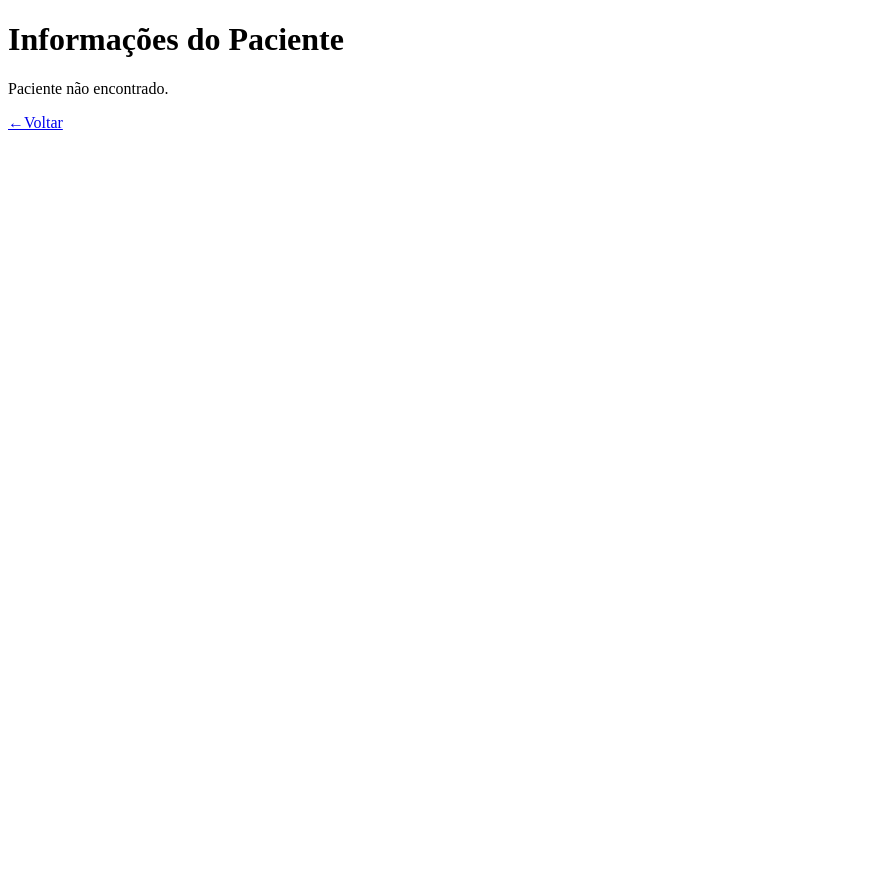
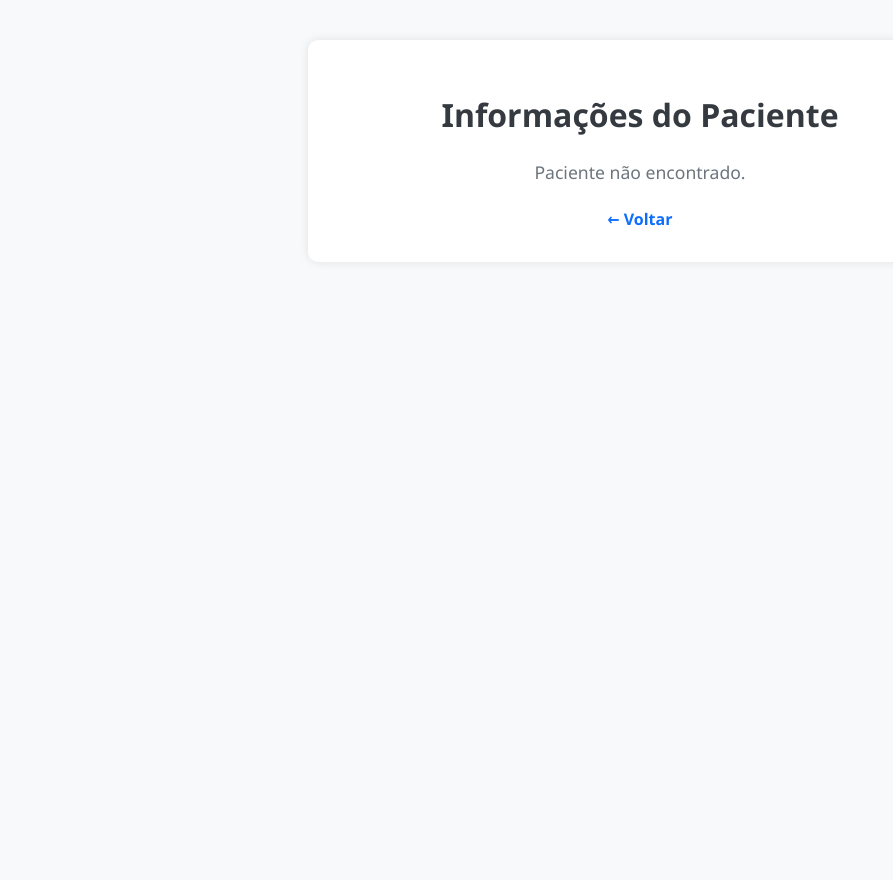
Before and after one commit to Awther11/Projeto-Integrador-I, a Flask app: template frontend/templates/detalhes_pacientes.html in a window 1280 px wide. Shown: the whole page, without its empty margins (0-893 px from the left). Before the commit the page ends 130 px from the top, so only its background shows below. Run offline with Flask 3, Linux system fonts and the light colour scheme; the template is opened without the code that fills it, so the values that code supplies are empty.

Commit message:
Cria estrutura inicial da tela de detalhes do pacientes

```diff
--- /dev/null
+++ b/frontend/templates/css/detalhes_pacientes.css
@@ -0,0 +1,61 @@
+body {
+    background-color: #f8f9fa;
+    font-family: 'Segoe UI', Tahoma, Geneva, Verdana, sans-serif;
+    display: flex;
+    justify-content: center;
+    align-items: flex-start;
+    min-height: 100vh;
+    padding-top: 2rem;
+    padding-bottom: 2rem;
+}
+
+.container {
+    background-color: white;
+    padding: 2rem;
+    border-radius: 10px;
+    box-shadow: 0 0 10px rgba(0, 0, 0, 0.1);
+    max-width: 600px;
+    width: 100%;
+}
+
+h1 {
+    color: #343a40;
+    margin-bottom: 1.5rem;
+    text-align: center;
+}
+
+ul {
+    list-style: none;
+    padding: 0;
+    margin-bottom: 1.5rem;
+}
+
+li {
+    margin-bottom: 0.8rem;
+    font-size: 1.1rem;
+    color: #495057;
+}
+
+li strong {
+    color: #212529;
+}
+
+p {
+    text-align: center;
+    color: #6c757d;
+    font-size: 1.1rem;
+    margin-bottom: 1.5rem;
+}
+
+a {
+    display: block;
+    margin-top: 1.5rem;
+    color: #0d6efd;
+    text-decoration: none;
+    text-align: center;
+    font-weight: bold;
+}
+
+a:hover {
+    text-decoration: underline;
+}
--- a/frontend/templates/detalhes_pacientes.html
+++ b/frontend/templates/detalhes_pacientes.html
@@ -1,9 +1,13 @@
 <!DOCTYPE html>
 <html>
+
 <head>
     <title>Detalhes do Paciente</title>
+    <link rel="stylesheet" href="css/detalhes_pacientes.css">
 </head>
+
 <body>
+    <div class="container">
         <h1>Informações do Paciente</h1>
 
         {% if paciente %}
@@ -13,12 +17,13 @@
             <li><strong>Sexo:</strong> {{ paciente.sexo }}</li>
             <li><strong>CPF:</strong> {{ paciente.cpf }}</li>
             <li><strong>Email:</strong> {{ paciente.email }}</li>
-
         </ul>
         {% else %}
         <p>Paciente não encontrado.</p>
         {% endif %}
 
-    <a href="{{ url_for('dashboard') }}">←Voltar</a>
+        <a href="{{ url_for('dashboard') }}">← Voltar</a>
+    </div>
 </body>
+
 </html>
```
Lines whose indentation alone changed are shown as unchanged.
